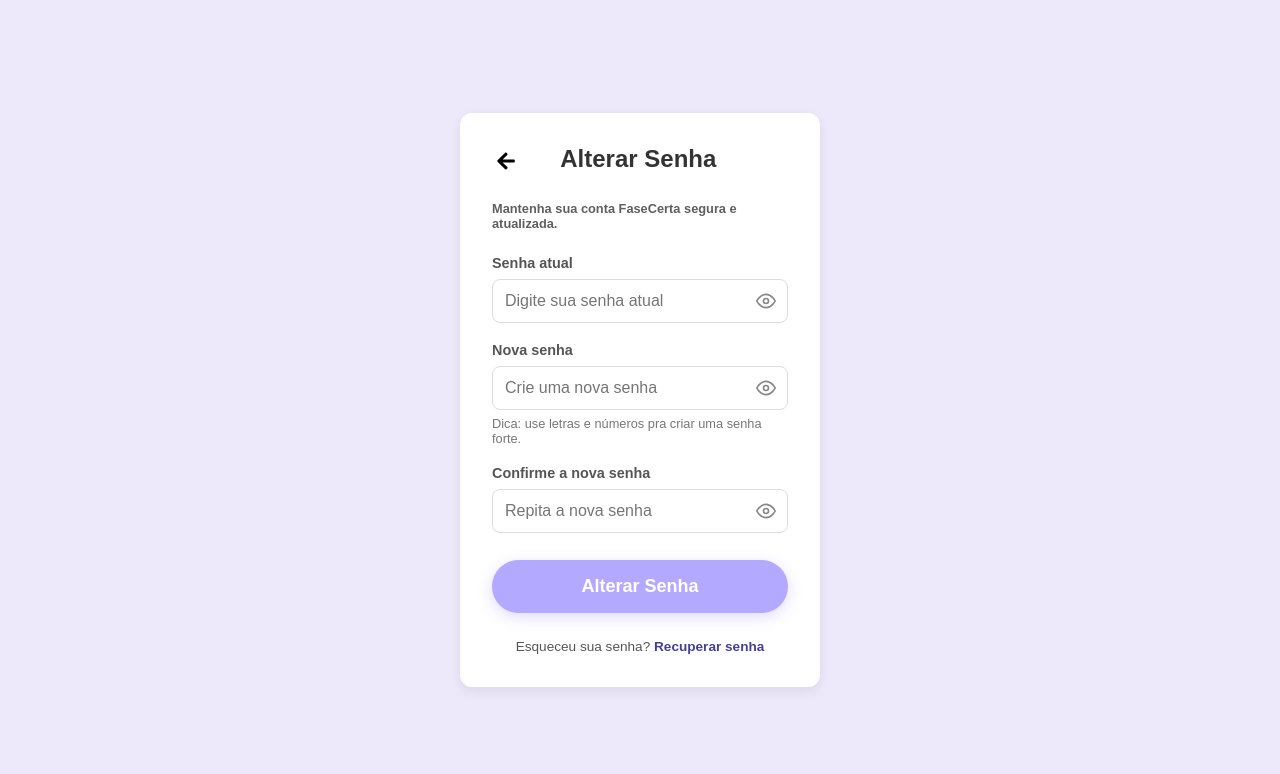
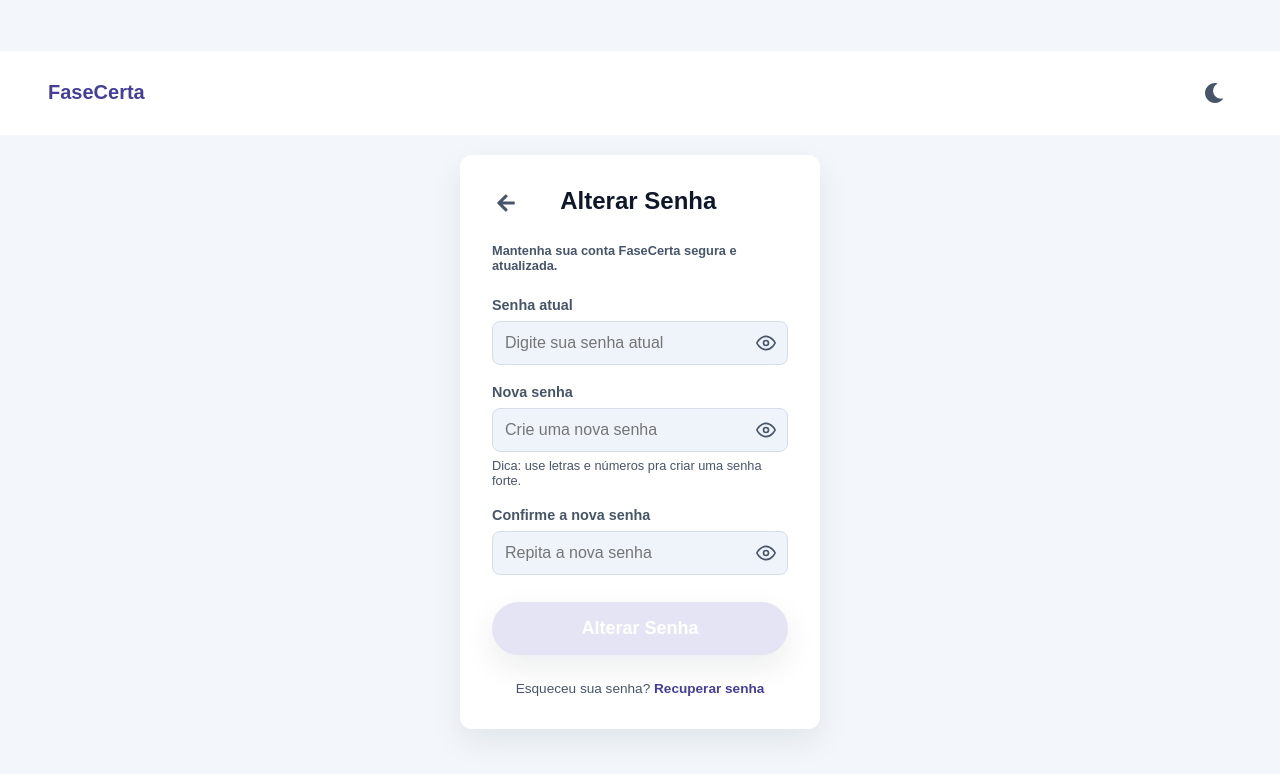
Before and after one commit to CS-PI-2026-FaseCerta/front-end, a React (Create React App) app: page /alterarSenha in a window 1280 px wide. Shown: the top 774 px of the page. Built offline with nearby package versions, Linux system fonts and the light colour scheme.

Commit message:
feat: substituir cabeçalho por componente Header global nas páginas de alteração de senha e seção

```diff
--- a/src/auth/pages/changepassword/ChangePassword.css
+++ b/src/auth/pages/changepassword/ChangePassword.css
@@ -1,4 +1,3 @@
-
 .page-header {
   display: flex;
   justify-content: space-between;
@@ -11,7 +10,7 @@
 .logo {
   font-weight: 700;
   font-size: 20px;
-  color: #433f9b;
+  color: var(--color-primary);
 }
 
 /* Container de página para centralizar o card */
@@ -21,9 +20,8 @@
   justify-content: center;
   align-items: center;
   min-height: 100vh;
-  background-color: #EDE9FB; /* Cor de fundo suave para área logada */
-  font-family: 'Segoe UI', Roboto, Helvetica, Arial, sans-serif;
-
+  background-color: var(--color-bg); /* Cor de fundo suave para área logada */
+  font-family: "Segoe UI", Roboto, Helvetica, Arial, sans-serif;
 }
 
 .change-password-container {
@@ -34,6 +32,10 @@
 
 .card-header {
   display: flex;
+}
+
+.arrowLeft {
+  color: var(--color-text-secondary);
 }
 
 .back-button {
@@ -49,28 +51,28 @@
 }
 
 .back-button:hover {
-  background-color: rgb(224, 224, 224);
+  background-color: var(--control-bg-hover);
   cursor: pointer;
 }
 
 /* Estilo do Card principal */
 .change-password-card {
-  background: #ffffff;
+  background: var(--color-surface);
   padding: 2rem;
   border-radius: 12px;
-  box-shadow: 0 4px 12px rgba(0, 0, 0, 0.08);
+  box-shadow: var(--shadow-card);
 }
 
 .card-header-p {
-  font-size: .8rem;
-  color: #5f5f5f;
+  font-size: 0.8rem;
+  color: var(--color-text-secondary);
   font-weight: 600;
   margin-bottom: 1.5rem;
 }
 
 .change-password-card h1 {
   font-size: 1.5rem;
-  color: #333;
+  color: var(--color-text-primary);
   text-align: center;
   width: 100%;
   padding-right: 2rem;
@@ -85,11 +87,10 @@
   /* align-items: start; */
 }
 
-
 .form-group label {
   font-size: 0.9rem;
   font-weight: 600;
-  color: #555;
+  color: var(--color-text-secondary);
   margin-bottom: 0.5rem;
 }
 
@@ -103,20 +104,24 @@
 .input-wrapper input {
   width: 100%;
   padding: 12px 45px 12px 12px; /* Espaço extra à direita para o ícone */
-  border: 1px solid #ddd;
+  border: 1px solid var(--color-border);
   border-radius: 8px;
   font-size: 1rem;
-  transition: border-color 0.2s, box-shadow 0.2s;
+  transition:
+    border-color 0.2s,
+    box-shadow 0.2s;
   outline: none;
+  background: var(--color-surface-muted);
+  color: var(--color-text-primary);
 }
 
 .input-wrapper input:focus {
-  border-color: #007bff;
-  box-shadow: 0 0 0 3px rgba(0, 123, 255, 0.1);
+  border-color: var(--color-primary);
+  box-shadow: 0 0 0 3px var(--control-bg-hover);
 }
 
 .input-wrapper input.input-error {
-  border-color: #dc3545;
+  border-color: var(--error-color);
 }
 
 /* Botão de alternar visibilidade (Olho) */
@@ -125,7 +130,7 @@
   right: 12px;
   background: none;
   border: none;
-  color: #888;
+  color: var(--color-text-secondary);
   cursor: pointer;
   display: flex;
   align-items: center;
@@ -135,19 +140,19 @@
 }
 
 .toggle-password:hover {
-  color: #333;
+  color: var(--color-text-primary);
 }
 
 /* Textos de apoio e erro */
 .helper-text {
   font-size: 0.8rem;
-  color: #777;
+  color: var(--color-text-secondary);
   margin: 0.4rem 0 0 0;
 }
 
 .error-message {
   font-size: 0.8rem;
-  color: #dc3545;
+  color: var(--error-color);
   margin-top: 0.4rem;
   font-weight: 500;
 }
@@ -156,8 +161,8 @@
 .submit-btn {
   width: 100%;
   padding: 16px;
-  background-color: #433f9b;
-  color: white;
+  background-color: var(--color-primary);
+  color: var(--color-surface);
   border: none;
   border-radius: 999px; /* Pill shape */
   font-size: 18px;
@@ -168,20 +173,19 @@
     transform 0.2s ease,
     box-shadow 0.2s ease;
   margin-top: 8px;
-  box-shadow: 0 4px 15px rgba(91, 75, 255, 0.2);
+  box-shadow: var(--shadow-card);
 }
 
 .submit-btn:hover:not(:disabled) {
-  background-color: #7165ff;
+  background-color: var(--color-primary-hover);
   transform: translateY(-2px);
-  box-shadow: 0 6px 20px rgba(91, 75, 255, 0.3);
+  box-shadow: var(--shadow-card-strong);
 }
 
 .submit-btn:disabled {
-  background-color: #b3aaff;
+  background-color: var(--control-bg-active);
   cursor: not-allowed;
 }
-
 
 /* Rodapé do card */
 .card-footer {
@@ -192,11 +196,11 @@
 .recovery-link {
   text-decoration: none;
   font-size: 0.85rem;
-  color: #555;
+  color: var(--color-text-secondary);
 }
 
 .recovery-link strong {
-  color: #433f9b;
+  color: var(--color-primary);
 }
 
 .recovery-link:hover strong {
@@ -210,7 +214,7 @@
   align-items: center;
   padding: 24px 48px;
   font-size: 14px;
-  color: #666666;
+  color: var(--color-text-secondary);
 }
 
 .footer-links {
@@ -219,11 +223,11 @@
 }
 
 .footer-links a {
-  color: #666666;
+  color: var(--color-text-secondary);
   text-decoration: none;
 }
 
 .footer-links a:hover {
-  color: #433f9b;
+  color: var(--color-primary);
   text-decoration: underline;
 }
--- a/src/auth/pages/changepassword/ChangePassword.jsx
+++ b/src/auth/pages/changepassword/ChangePassword.jsx
@@ -3,6 +3,7 @@ import React, { useState, useEffect } from "react";
 import { Link, useNavigate } from "react-router-dom";
 import { FaArrowLeft } from "react-icons/fa";
 import "./ChangePassword.css";
+import Header from "../../../global/components/Header/Header.jsx";
 
 const AlterarSenha = () => {
   const navigate = useNavigate();
@@ -105,6 +106,7 @@ const AlterarSenha = () => {
 
   return (
     <div className="change-password-page">
+      <Header />
       <main className="change-password-container">
         <section className="change-password-card">
           <div className="card-header">
@@ -113,7 +115,7 @@ const AlterarSenha = () => {
               className="back-button"
               onClick={() => navigate("/dashboard")}
             >
-              <FaArrowLeft size={20} />
+              <FaArrowLeft className="arrowLeft" size={20} />
             </button>
             <h1>Alterar Senha</h1>
           </div>
--- a/src/home/pages/SectionPage.jsx
+++ b/src/home/pages/SectionPage.jsx
@@ -1,6 +1,7 @@
 import React from "react";
 import { Link } from "react-router-dom";
-import HeaderDashBoard from "../components/headerDashBoard/HeaderDashBoard";
+import Header from "../../global/components/Header/Header.jsx";
+
 import "./Dashboard.css";
 
 const SectionPage = ({
@@ -12,7 +13,7 @@ const SectionPage = ({
 }) => {
   return (
     <div className="dashboard-page">
-      <HeaderDashBoard />
+      <Header />
 
       <main className="dashboard-shell dashboard-shell--section">
         <section className="section-card">
```
